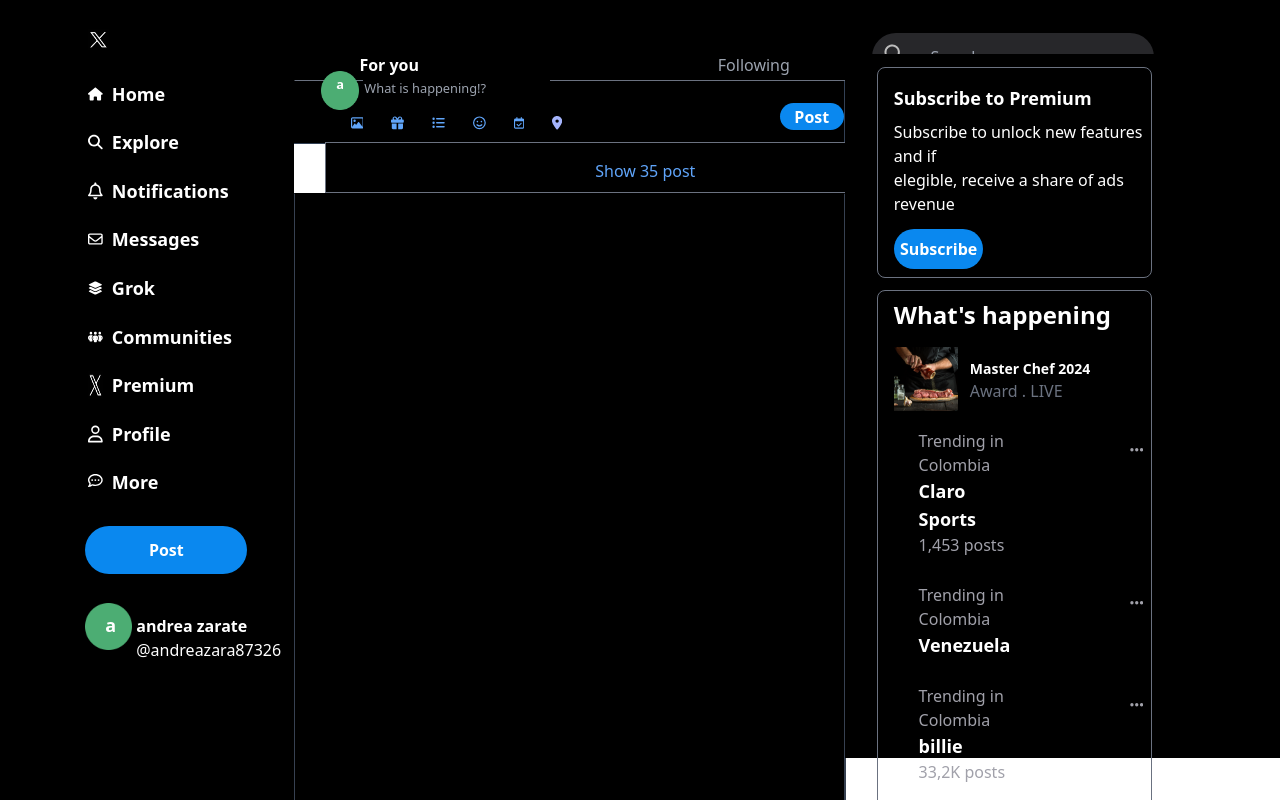
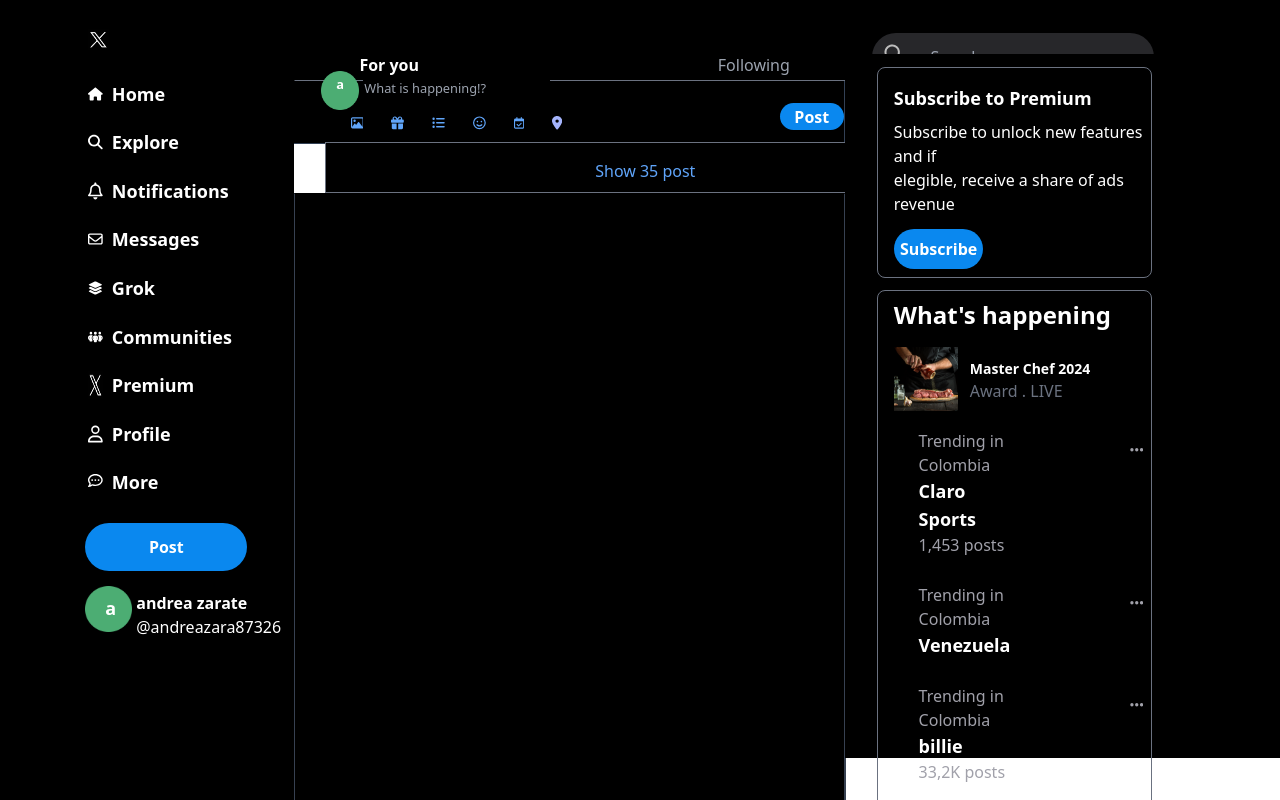
Before and after one commit to andreazr20/twitter, a React (Vite) app: page /MainPage in a window 1280 px wide. Built offline with nearby package versions, Linux system fonts and the light colour scheme.

Commit message:
first commit

```diff
--- a/src/MainPage.jsx
+++ b/src/MainPage.jsx
@@ -93,17 +93,17 @@
                 <h3 className='text-white mt-[7%] ml-[3%] mb-[9%] text-lg'><strong>More</strong></h3>
             </div>
 
-            <button onClick={() => setEstado(!estado)} className='fondo-btn text-white w-[55%] ml-[29%] mt-[1%] border rounded-3xl h-12'><strong>Post</strong></button>
+            <button onClick={() => setEstado(!estado)} className='fondo-btn text-white w-[55%] ml-[29%] border rounded-3xl h-12'><strong>Post</strong></button>
 
 
 
 
             <div className='flex'>
-                <div className='relative ml-[29%] mt-[10%] pb-[10%]'>
+                <div className='relative ml-[29%] mt-[5%] pb-[10%]'>
                     <img className='w-[92%] absolute' src={circuloverde} alt="" />
                     <h3 className='text-white relative ml-5 mr-5 mt-2 text-lg'><strong>a</strong></h3>
                 </div>
-                <div className='mt-10'>
+                <div className='mt-5'>
                     <h3 className='text-white'><strong>andrea zarate</strong></h3>
                     <h3 className='text-white'>@andreazara87326</h3>
                 </div>
```
